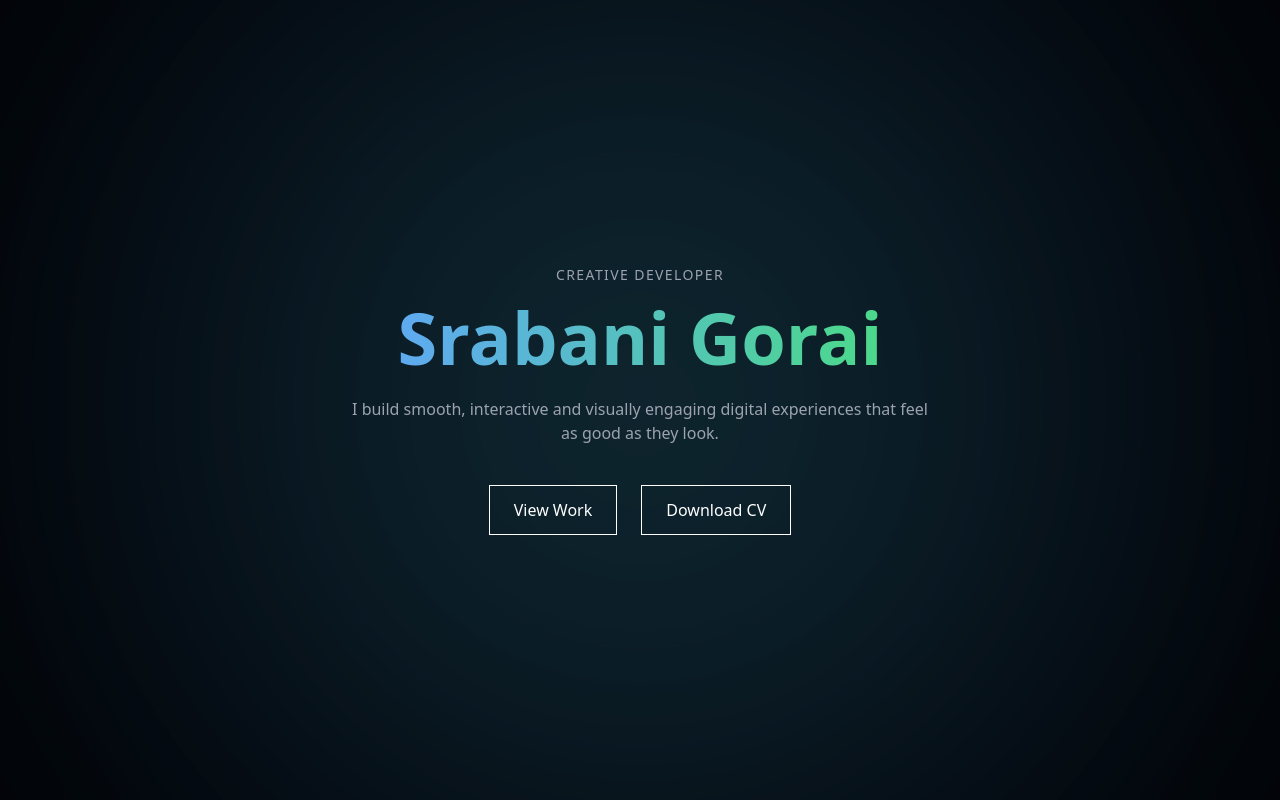
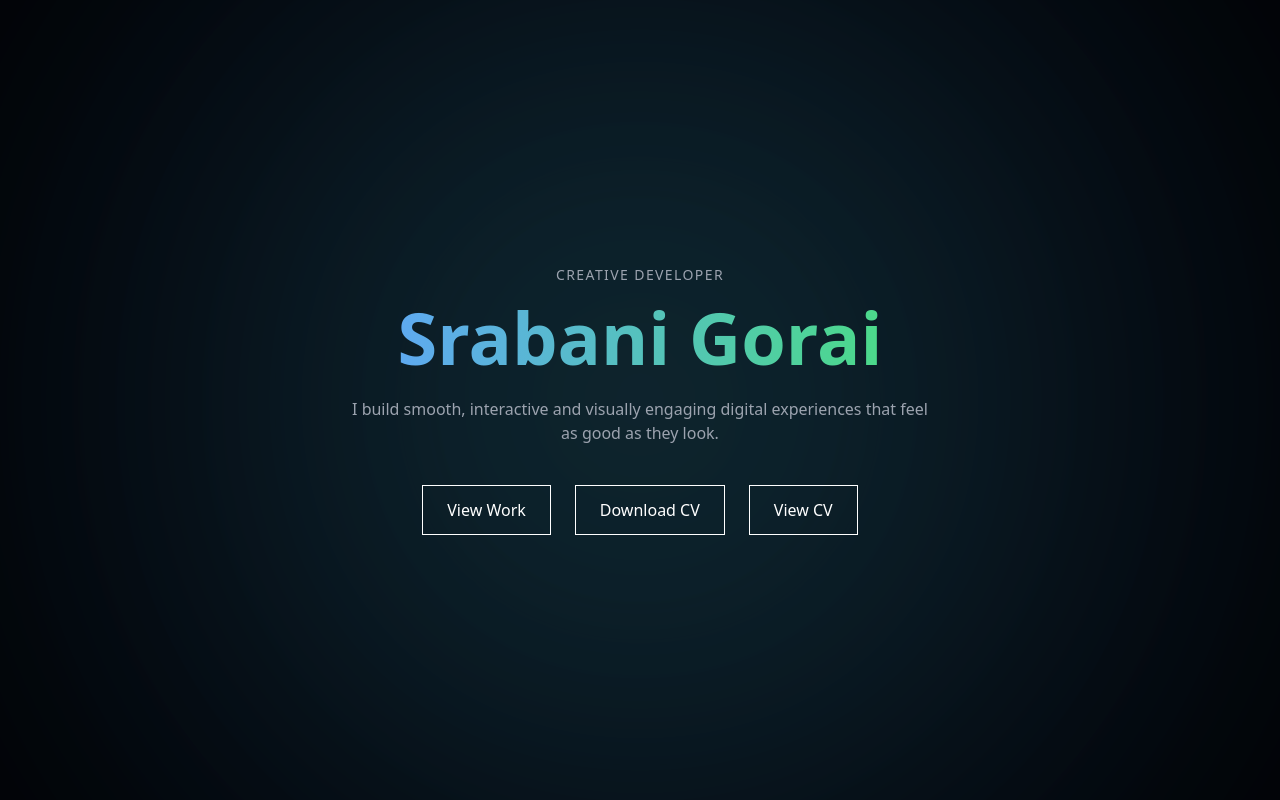
Before and after one commit to Srabanigorai/latest-portfolio, a React (Vite) app: page / in a window 1280 px wide. Built offline with nearby package versions, Linux system fonts and the light colour scheme.

Commit message:
Update Hero.jsx

```diff
--- a/src/components/Hero.jsx
+++ b/src/components/Hero.jsx
@@ -1,8 +1,14 @@
-
-import { motion, useMotionValue, useSpring, useTransform } from "framer-motion";
-import { useEffect } from "react";
+import {
+  motion,
+  useMotionValue,
+  useSpring,
+  useTransform
+} from "framer-motion";
+import { useEffect, useState } from "react";
 
 export default function Hero() {
+  const [openCV, setOpenCV] = useState(false);
+
   // 🧠 mouse tracking
   const mouseX = useMotionValue(0);
   const mouseY = useMotionValue(0);
@@ -26,34 +32,20 @@ export default function Hero() {
   }, []);
 
   return (
-    <section
-      id="home"
-      className="h-screen bg-black text-white flex items-center justify-center relative overflow-hidden"
-    >
-      {/* 🌌 BACKGROUND GLOW (SMOOTH + PREMIUM) */}
+    <section className="h-screen bg-black text-white flex items-center justify-center relative overflow-hidden">
+
+      {/* 🌌 BACKGROUND */}
       <motion.div
         style={{ x: bgX, y: bgY }}
-        animate={{
-          scale: [1, 1.2, 1],
-        }}
-        transition={{
-          duration: 10,
-          repeat: Infinity,
-          ease: "easeInOut",
-        }}
+        animate={{ scale: [1, 1.2, 1] }}
+        transition={{ duration: 10, repeat: Infinity }}
         className="absolute w-[900px] h-[900px] bg-blue-500 rounded-full blur-[220px] opacity-20"
       />
 
       <motion.div
         style={{ x: bgX, y: bgY }}
-        animate={{
-          scale: [1, 1.1, 1],
-        }}
-        transition={{
-          duration: 8,
-          repeat: Infinity,
-          ease: "easeInOut",
-        }}
+        animate={{ scale: [1, 1.1, 1] }}
+        transition={{ duration: 8, repeat: Infinity }}
         className="absolute w-[700px] h-[700px] bg-green-400 rounded-full blur-[180px] opacity-10"
       />
 
@@ -62,62 +54,87 @@ export default function Hero() {
         style={{ rotateX, rotateY }}
         className="z-10 text-center px-4"
       >
-        {/* 👋 INTRO */}
-        <motion.p
-          initial={{ opacity: 0, y: 20 }}
-          animate={{ opacity: 1, y: 0 }}
-          className="text-gray-400 mb-4 tracking-widest uppercase text-sm"
-        >
+        <p className="text-gray-400 mb-4 tracking-widest uppercase text-sm">
           Creative Developer
-        </motion.p>
+        </p>
 
-        {/* 🔥 NAME */}
-        <motion.h1
-          initial={{ opacity: 0, y: 40 }}
-          animate={{ opacity: 1, y: 0 }}
-          transition={{ delay: 0.2 }}
-          className="text-5xl md:text-7xl font-bold mb-6 bg-gradient-to-r from-blue-400 to-green-400 text-transparent bg-clip-text"
-        >
+        <h1 className="text-5xl md:text-7xl font-bold mb-6 bg-gradient-to-r from-blue-400 to-green-400 text-transparent bg-clip-text">
           Srabani Gorai
-        </motion.h1>
+        </h1>
 
-        {/* 💬 TAGLINE */}
-        <motion.p
-          initial={{ opacity: 0, y: 30 }}
-          animate={{ opacity: 1, y: 0 }}
-          transition={{ delay: 0.4 }}
-          className="text-gray-400 max-w-xl mx-auto"
-        >
+        <p className="text-gray-400 max-w-xl mx-auto">
           I build smooth, interactive and visually engaging digital experiences
           that feel as good as they look.
-        </motion.p>
+        </p>
 
         {/* 🔘 BUTTONS */}
-        <motion.div
-          initial={{ opacity: 0, y: 40 }}
-          animate={{ opacity: 1, y: 0 }}
-          transition={{ delay: 0.6 }}
-          className="mt-10 flex gap-6 justify-center flex-wrap"
-        >
+        <div className="mt-10 flex gap-6 justify-center flex-wrap">
+
+          {/* View Work */}
           <a href="#projects">
             <motion.button
-              whileHover={{ scale: 1.05, y: -3 }}
+              whileHover={{ scale: 1.05 }}
               className="px-6 py-3 border border-white hover:bg-white hover:text-black transition"
             >
               View Work
             </motion.button>
           </a>
 
+          {/* Download CV */}
           <a href="/CV.pdf" download>
             <motion.button
-              whileHover={{ scale: 1.05, y: -3 }}
+              whileHover={{ scale: 1.05 }}
               className="px-6 py-3 border border-white hover:bg-white hover:text-black transition"
             >
               Download CV
             </motion.button>
           </a>
-        </motion.div>
+
+          {/* View CV (MODAL) */}
+          <motion.button
+            whileHover={{ scale: 1.05 }}
+            onClick={() => setOpenCV(true)}
+            className="px-6 py-3 border border-white hover:bg-white hover:text-black transition"
+          >
+            View CV
+          </motion.button>
+
+        </div>
       </motion.div>
+
+      {/* 💬 CV MODAL */}
+      {openCV && (
+        <div className="fixed inset-0 bg-black/90 z-[9999] flex items-center justify-center">
+
+          {/* CLOSE BACKDROP */}
+          <div
+            className="absolute inset-0"
+            onClick={() => setOpenCV(false)}
+          />
+
+          {/* MODAL CONTENT */}
+          <motion.div
+            initial={{ scale: 0.8, opacity: 0 }}
+            animate={{ scale: 1, opacity: 1 }}
+            className="relative w-[90%] h-[90%] bg-black border border-white/10 rounded-xl overflow-hidden z-10"
+          >
+            {/* CLOSE BUTTON */}
+            <button
+              onClick={() => setOpenCV(false)}
+              className="absolute top-3 right-4 text-white text-xl z-20"
+            >
+              ✕
+            </button>
+
+            {/* PDF VIEWER */}
+            <iframe
+              src="/CV.pdf"
+              title="CV"
+              className="w-full h-full"
+            />
+          </motion.div>
+        </div>
+      )}
     </section>
   );
 }
```
